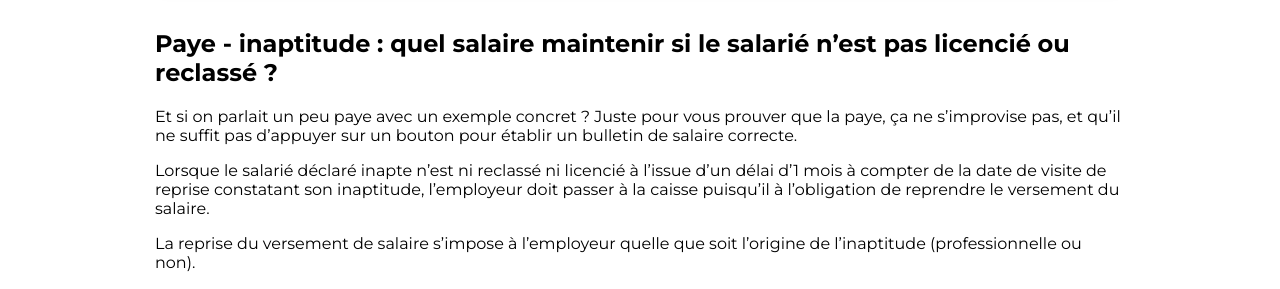
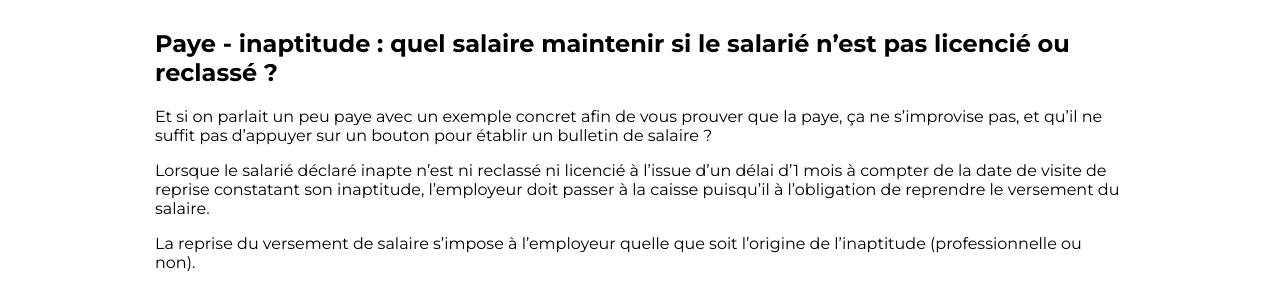
Before and after one commit to EmmanuelleN/hogo-avocats, a Jekyll site: the page built from _posts/2021-09-29-paye-et-inaptitude-assiette-du-maintien-de-salaire.md, in a window 1280 px wide. Shown: the part 896-1185 px from the top of the page. Built offline with Jekyll 4.4.1, drawn with Linux system fonts in a browser that asks for light colours; nearby versions of some CDN libraries.

Commit message:
Update from Forestry.io Sofiane Coly updated _posts/2021-09-29-paye-et-inaptitude-assiette-du-maintien-de-salaire.md

```diff
--- a/_posts/2021-09-29-paye-et-inaptitude-assiette-du-maintien-de-salaire.md
+++ b/_posts/2021-09-29-paye-et-inaptitude-assiette-du-maintien-de-salaire.md
@@ -9,7 +9,7 @@ meta-desc: 'Inaptitude : l''assiette du salaire à reprendre doit correspondre
 ---
 # **Paye - inaptitude : quel salaire maintenir si le salarié n’est pas licencié ou reclassé ?**
 
-Et si on parlait un peu paye avec un exemple concret ? Juste pour vous prouver que la paye, ça ne s'improvise pas, et qu'il ne suffit pas d'appuyer sur un bouton pour établir un bulletin de salaire correcte.
+Et si on parlait un peu paye avec un exemple concret afin de vous prouver que la paye, ça ne s'improvise pas, et qu'il ne suffit pas d'appuyer sur un bouton pour établir un bulletin de salaire ?
 
 Lorsque le salarié déclaré inapte n’est ni reclassé ni licencié à l’issue d’un délai d’1 mois à compter de la date de visite de reprise constatant son inaptitude, l'employeur doit passer à la caisse puisqu'il à l’obligation de reprendre le versement du salaire.
 
```
